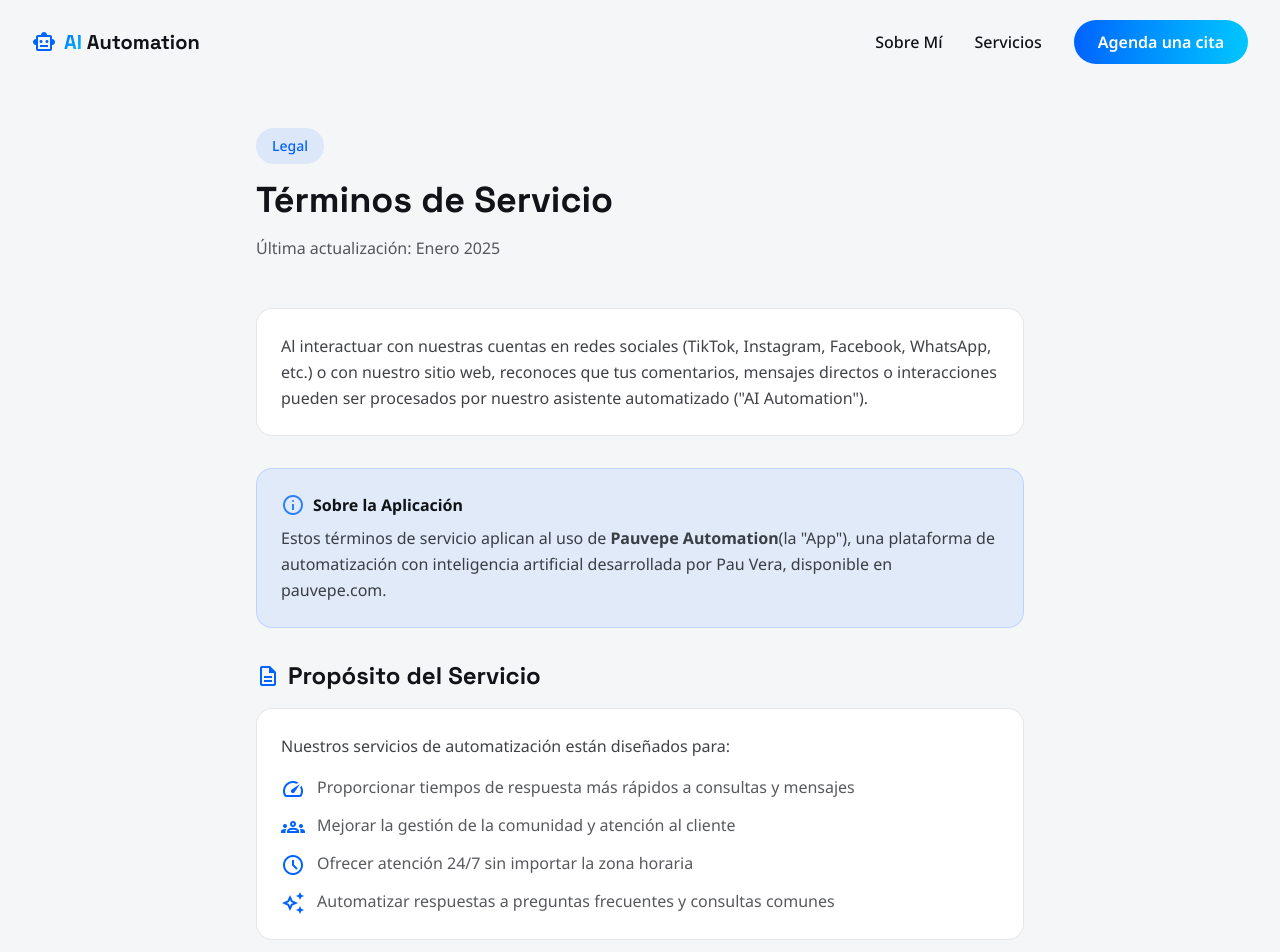
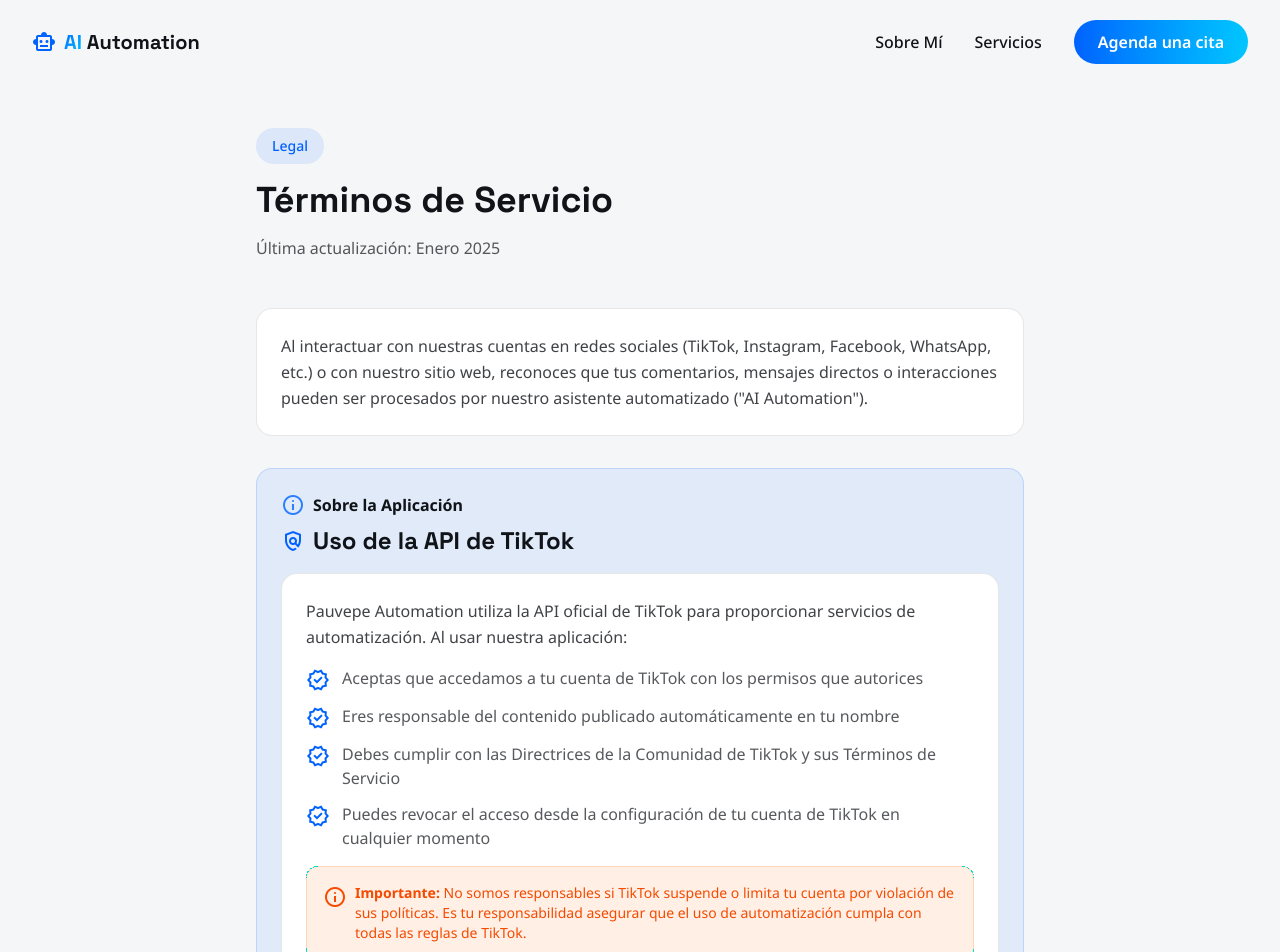
Before and after one commit to Pauvepe/Pauvepe.com, a Next.js app: page /terms in a window 1280 px wide. Shown: the top 952 px of the page. Built offline with nearby package versions, Linux system fonts and the light colour scheme.

Commit message:
Update page.tsx

```diff
--- a/src/app/terms/page.tsx
+++ b/src/app/terms/page.tsx
@@ -43,6 +43,64 @@
               </span>
               Sobre la Aplicación
             </h3>
+
+            <div>
+  <h2 className="text-2xl font-bold font-[family-name:var(--font-display)] mb-4 flex items-center gap-2">
+    <span className="material-symbols-outlined text-[var(--primary)]">
+      policy
+    </span>
+    Uso de la API de TikTok
+  </h2>
+  <div className="p-6 rounded-2xl bg-[var(--surface)] border border-[var(--foreground)]/10">
+    <p className="text-[var(--foreground)]/80 leading-relaxed mb-4">
+      Pauvepe Automation utiliza la API oficial de TikTok para proporcionar servicios de automatización. Al usar nuestra aplicación:
+    </p>
+    <ul className="space-y-3 text-[var(--foreground)]/70">
+      <li className="flex items-start gap-3">
+        <span className="material-symbols-outlined text-[var(--primary)] mt-0.5">
+          verified
+        </span>
+        <span>
+          Aceptas que accedamos a tu cuenta de TikTok con los permisos que autorices
+        </span>
+      </li>
+      <li className="flex items-start gap-3">
+        <span className="material-symbols-outlined text-[var(--primary)] mt-0.5">
+          verified
+        </span>
+        <span>
+          Eres responsable del contenido publicado automáticamente en tu nombre
+        </span>
+      </li>
+      <li className="flex items-start gap-3">
+        <span className="material-symbols-outlined text-[var(--primary)] mt-0.5">
+          verified
+        </span>
+        <span>
+          Debes cumplir con las Directrices de la Comunidad de TikTok y sus Términos de Servicio
+        </span>
+      </li>
+      <li className="flex items-start gap-3">
+        <span className="material-symbols-outlined text-[var(--primary)] mt-0.5">
+          verified
+        </span>
+        <span>
+          Puedes revocar el acceso desde la configuración de tu cuenta de TikTok en cualquier momento
+        </span>
+      </li>
+    </ul>
+    <div className="mt-4 p-4 rounded-xl bg-orange-500/10 border border-orange-500/20">
+      <p className="text-orange-600 text-sm flex items-start gap-2">
+        <span className="material-symbols-outlined mt-0.5">
+          info
+        </span>
+        <span>
+          <strong>Importante:</strong> No somos responsables si TikTok suspende o limita tu cuenta por violación de sus políticas. Es tu responsabilidad asegurar que el uso de automatización cumpla con todas las reglas de TikTok.
+        </span>
+      </p>
+    </div>
+  </div>
+</div>
             <p className="text-[var(--foreground)]/80 leading-relaxed">
               Estos términos de servicio aplican al uso de <strong>Pauvepe Automation</strong>
               (la "App"), una plataforma de automatización con inteligencia artificial
```
